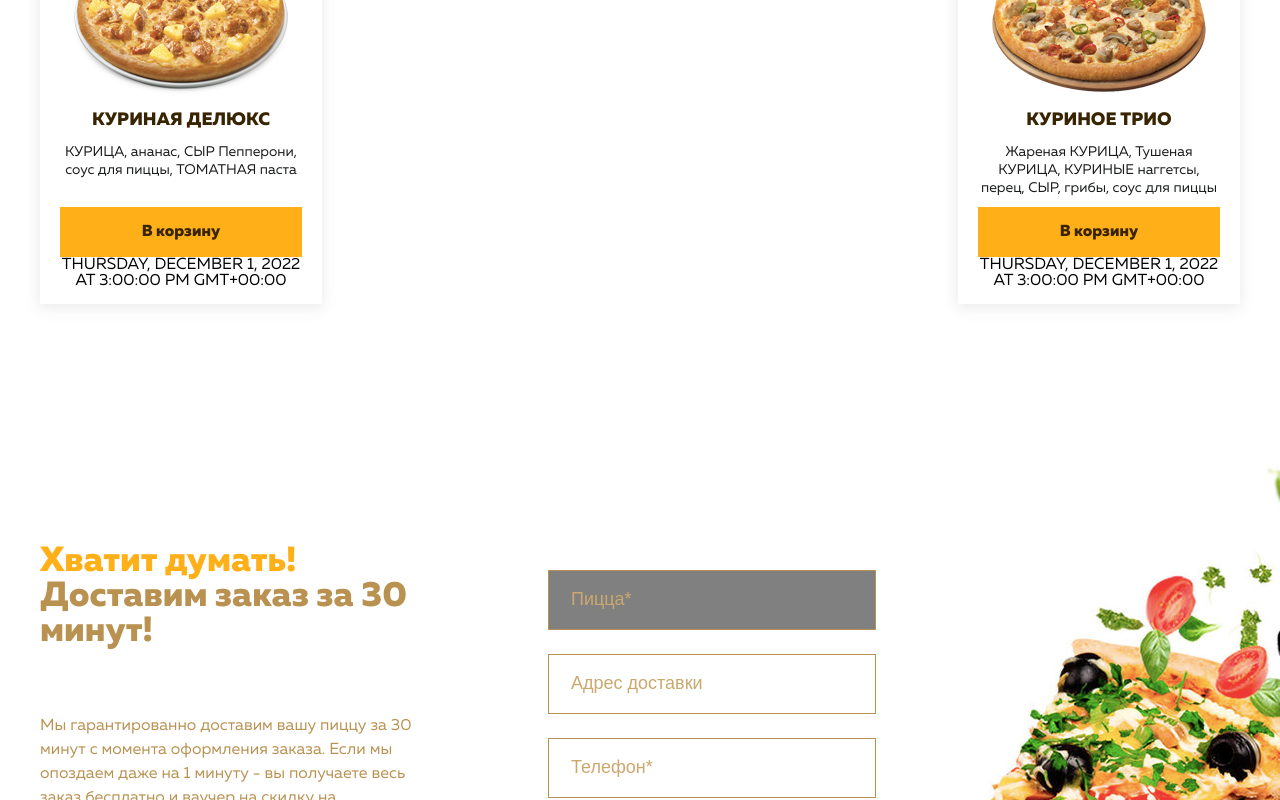
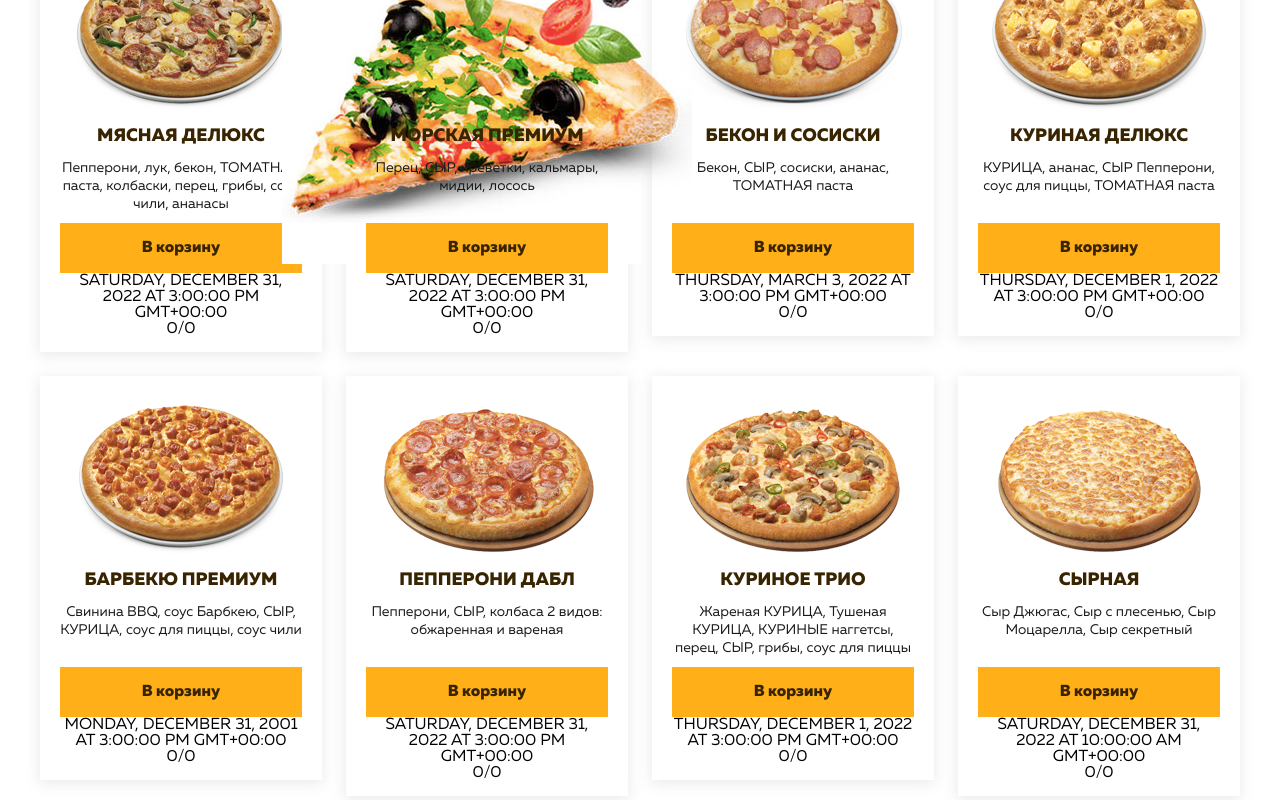
Before and after one commit to Umber-Sai/pizza, an Angular app: page / in a window 1280 px wide. Shown: the part 1060-1860 px from the top of the page. Built offline with nearby package versions, Linux system fonts and the light colour scheme.

Commit message:
Какието изменения после уроков

```diff
--- a/src/app/app.component.html
+++ b/src/app/app.component.html
@@ -76,11 +76,11 @@
   <div class="container">
       <h2 class="products-title" id="product-title">Выберите свою любимую пиццу {{lateData | async}}</h2>
       <div class="products-items">
-          <product *ngFor="let product of products | chickenProducts; let i = index;" [product]="product" (addToCardEvent)="addToCart($event, orderElement)"></product>
+          <product *ngFor="let product of products; let i = index;" [product]="product" (addToCardEvent)="addToCart($event, orderElement)"></product>
       </div>
   </div>
 </section>
-
+<div>{{cartService.count}}</div>
 <section class="order" #orderElement>
   <div class="container">
       <div class="order-text">
--- a/src/app/app.component.ts
+++ b/src/app/app.component.ts
@@ -1,62 +1,15 @@
 import { Component, OnInit } from '@angular/core';
 import { ProductType } from './types/product.type';
+import { ProductService } from './srvices/product.service';
+import { CartService } from './srvices/cart.service';
 
 @Component({
   selector: 'app-root',
   templateUrl: './app.component.html',
-  styleUrls: ['./app.component.scss']
+  styleUrls: ['./app.component.scss'],
 })
 export class AppComponent implements OnInit{
-  public products: ProductType[] = [
-    {
-      image: '1.png',
-      title: 'Мясная Делюкс',
-      description: 'Пепперони, лук, бекон, томатная паста, колбаски, перец, грибы, соус чили, ананасы',
-      datetime: '2022-12-31 15:00:00'
-    },
-    {
-      image: '',
-      title: 'Морская Премиум',
-      description: 'Перец, сыр, креветки, кальмары, мидии, лосось',
-      datetime: '2022-12-31 15:00:00'
-    },
-    {
-      image: '3.png',
-      title: 'Бекон и Сосиски',
-      description: 'Бекон, сыр, сосиски, ананас, томатная паста',
-      datetime: '2022-02-31 15:00:00'
-    },
-    {
-      image: '4.png',
-      title: 'Куриная Делюкс',
-      description: 'Курица, ананас, сыр Пепперони, соус для пиццы, томатная паста',
-      datetime: '2022-12-01 15:00:00'
-    },
-    {
-      image: '5.png',
-      title: 'Барбекю Премиум',
-      description: 'Свинина BBQ, соус Барбкею, сыр, курица, соус для пиццы, соус чили',
-      datetime: '2001-12-31 15:00:00'
-    },
-    {
-      image: '6.png',
-      title: 'Пепперони Дабл',
-      description: 'Пепперони, сыр, колбаса 2 видов: обжаренная и вареная',
-      datetime: '2022-12-31 15:00:00'
-    },
-    {
-      image: '7.png',
-      title: 'Куриное трио',
-      description: 'Жареная курица, Тушеная курица, Куриные наггетсы, перец, сыр, грибы, соус для пиццы',
-      datetime: '2022-11-31 15:00:00'
-    },
-    {
-      image: '8.png',
-      title: 'Сырная',
-      description: 'Сыр Джюгас, Сыр с плесенью, Сыр Моцарелла, Сыр секретный',
-      datetime: '2022-12-31 10:00:00'
-    },
-  ];
+  public products: ProductType[] = [];
 
   public formValues = {
     productTitle: '',
@@ -66,12 +19,18 @@ export class AppComponent implements OnInit{
 
   lateData: Promise<string> | null = null;
 
+  constructor(private productService : ProductService,
+        public cartService: CartService
+  ) {}
+
   ngOnInit(): void {
     this.lateData = new Promise<string>(function (resolve) {
       setTimeout(() => {
         resolve('Hello');
       }, 3000)
-    })
+    });
+
+    this.products = this.productService.getProducts();
   }
 
   public scrollTo(target: HTMLElement): void {
@@ -81,6 +40,7 @@ export class AppComponent implements OnInit{
   public addToCart(title: string, target: HTMLElement): void {
     this.scrollTo(target);
     this.formValues.productTitle = title;
+    this.cartService.count++;
   }
 
   public createOrder(): void {
--- a/src/app/app.module.ts
+++ b/src/app/app.module.ts
@@ -13,6 +13,7 @@ import { IsChickenDirective } from './directives/is-chicken.directive';
 import { ChickenDescriptionPipe } from './pipes/chicken-description.pipe';
 import { WordUpperPipe } from './pipes/word-upper.pipe';
 import { ChickenProductsPipe } from './pipes/chicken-products.pipe';
+import { ProductService } from './srvices/product.service';
 
 
 @NgModule({
@@ -33,7 +34,7 @@ import { ChickenProductsPipe } from './pipes/chicken-products.pipe';
     AppRoutingModule,
     FormsModule
   ],
-  providers: [],
+  providers: [ProductService],
   bootstrap: [AppComponent, HeaderComponent, FooterComponent]
 })
 export class AppModule { }
--- a/src/app/components/footer/footer.component.html
+++ b/src/app/components/footer/footer.component.html
@@ -5,4 +5,5 @@
         </div>
         <div class="rights">Все права защищены, 2020</div>
     </div>
+    <div>{{cartService.count}}</div>
   </footer>
--- a/src/app/components/footer/footer.component.ts
+++ b/src/app/components/footer/footer.component.ts
@@ -1,4 +1,5 @@
 import { Component, OnInit } from '@angular/core';
+import { CartService } from 'src/app/srvices/cart.service';
 
 @Component({
   selector: 'footer-component',
@@ -7,7 +8,7 @@ import { Component, OnInit } from '@angular/core';
 })
 export class FooterComponent implements OnInit {
 
-  constructor() { }
+  constructor(public cartService : CartService) { }
 
   ngOnInit(): void {
   }
--- a/src/app/components/header/header.component.html
+++ b/src/app/components/header/header.component.html
@@ -49,4 +49,5 @@
             <img src="assets/images/commerce-and-shopping.png" alt="cart">
         </div>
     </div>
+    <div>{{cartService.count}}</div>
   </header>
--- a/src/app/components/header/header.component.ts
+++ b/src/app/components/header/header.component.ts
@@ -1,4 +1,5 @@
 import { Component, OnInit } from '@angular/core';
+import { CartService } from 'src/app/srvices/cart.service';
 
 @Component({
   selector: 'header-component',
@@ -7,7 +8,7 @@ import { Component, OnInit } from '@angular/core';
 })
 export class HeaderComponent implements OnInit {
 
-  constructor() { }
+  constructor(public cartService : CartService) { }
 
   ngOnInit(): void {
   }
--- a/src/app/components/product/product.component.html
+++ b/src/app/components/product/product.component.html
@@ -17,6 +17,7 @@
         <button class="btn btn-add-to-cart" (click)="addProductToCart()" >В корзину</button>
     </div>
     <div>{{product.datetime | date: 'full' | uppercase}}</div>
+    <div>{{cartProductService.getCommonCount()}}</div>
 </div>
 
 <!-- (click)="addToCart(product, order)" -->
--- a/src/app/components/product/product.component.ts
+++ b/src/app/components/product/product.component.ts
@@ -1,11 +1,13 @@
 import { Component, EventEmitter, Input, OnInit, Output, ViewChild, ElementRef, ViewEncapsulation, OnChanges, SimpleChanges, DoCheck, AfterContentInit, AfterContentChecked, AfterViewInit, AfterViewChecked, OnDestroy} from '@angular/core';
 import { ProductType } from 'src/app/types/product.type';
 import { TitleComponent } from '../title/title.component';
+import { CartProductService } from 'src/app/srvices/cart-product.service';
 
 @Component({
   selector: 'product',
   templateUrl: './product.component.html',
   styleUrls: ['./product.component.scss'],
+  providers: [CartProductService]
   // encapsulation: ViewEncapsulation.None
 })
 export class ProductComponent  {
@@ -28,7 +30,7 @@ export class ProductComponent  {
   @ViewChild('elem')
   private elem!: ElementRef;
 
-  constructor() {
+  constructor( public cartProductService : CartProductService) {
     // this.product = {
     //   image: '',
     //   title: '',
@@ -37,6 +39,7 @@ export class ProductComponent  {
   }
 
   addProductToCart() {
+    this.cartProductService.count++;
     this.addToCardEvent.emit(this.titleComponent.title);
   }
 
--- /dev/null
+++ b/src/app/srvices/cart-product.service.ts
@@ -0,0 +1,12 @@
+import { Injectable } from '@angular/core';
+import { CartService } from './cart.service';
+
+@Injectable()
+export class CartProductService {
+  count: number = 0;
+  constructor(private cartService : CartService) { }
+
+  getCommonCount() {
+    return this.count + '/' + this.cartService.count;
+  }
+}
--- /dev/null
+++ b/src/app/srvices/cart.service.ts
@@ -0,0 +1,9 @@
+import { Injectable } from '@angular/core';
+
+@Injectable({
+  providedIn: 'root'
+})
+export class CartService {
+  count: number = 0;
+  constructor() { }
+}
--- /dev/null
+++ b/src/app/srvices/product.service.ts
@@ -0,0 +1,62 @@
+import { Injectable } from '@angular/core';
+import { ProductType } from '../types/product.type';
+
+@Injectable()
+export class ProductService {
+
+  constructor() { }
+
+  getProducts() : ProductType[] {
+    //ajax
+    return [
+      {
+        image: '1.png',
+        title: 'Мясная Делюкс',
+        description: 'Пепперони, лук, бекон, томатная паста, колбаски, перец, грибы, соус чили, ананасы',
+        datetime: '2022-12-31 15:00:00'
+      },
+      {
+        image: '',
+        title: 'Морская Премиум',
+        description: 'Перец, сыр, креветки, кальмары, мидии, лосось',
+        datetime: '2022-12-31 15:00:00'
+      },
+      {
+        image: '3.png',
+        title: 'Бекон и Сосиски',
+        description: 'Бекон, сыр, сосиски, ананас, томатная паста',
+        datetime: '2022-02-31 15:00:00'
+      },
+      {
+        image: '4.png',
+        title: 'Куриная Делюкс',
+        description: 'Курица, ананас, сыр Пепперони, соус для пиццы, томатная паста',
+        datetime: '2022-12-01 15:00:00'
+      },
+      {
+        image: '5.png',
+        title: 'Барбекю Премиум',
+        description: 'Свинина BBQ, соус Барбкею, сыр, курица, соус для пиццы, соус чили',
+        datetime: '2001-12-31 15:00:00'
+      },
+      {
+        image: '6.png',
+        title: 'Пепперони Дабл',
+        description: 'Пепперони, сыр, колбаса 2 видов: обжаренная и вареная',
+        datetime: '2022-12-31 15:00:00'
+      },
+      {
+        image: '7.png',
+        title: 'Куриное трио',
+        description: 'Жареная курица, Тушеная курица, Куриные наггетсы, перец, сыр, грибы, соус для пиццы',
+        datetime: '2022-11-31 15:00:00'
+      },
+      {
+        image: '8.png',
+        title: 'Сырная',
+        description: 'Сыр Джюгас, Сыр с плесенью, Сыр Моцарелла, Сыр секретный',
+        datetime: '2022-12-31 10:00:00'
+      },
+    ];
+  }
+}
```
